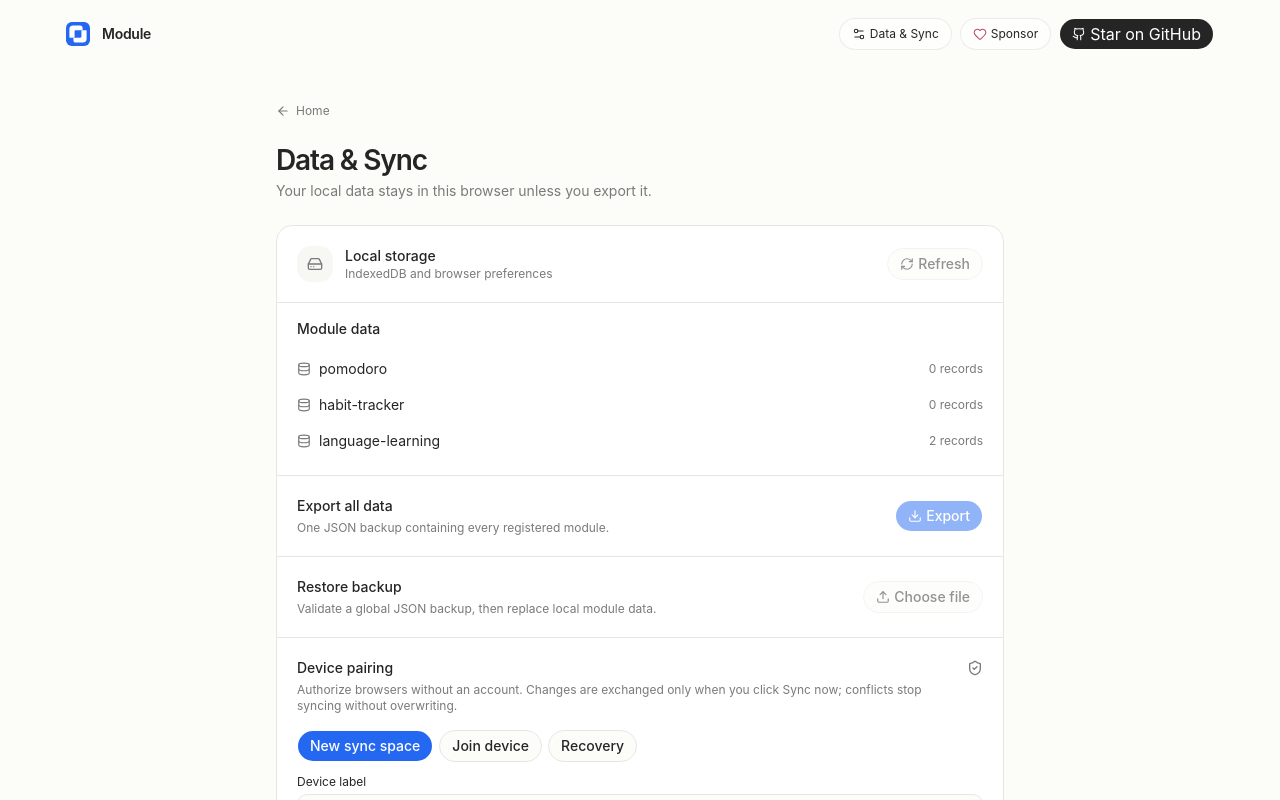
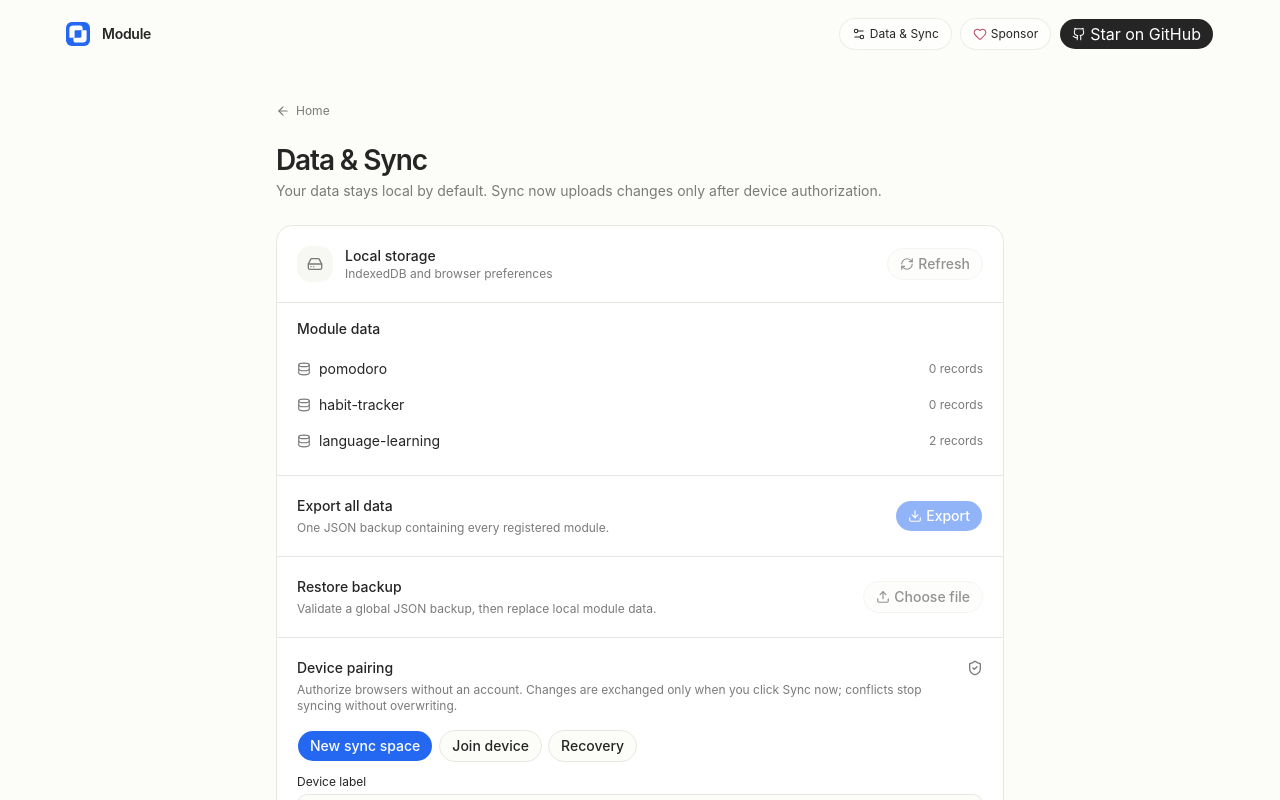
Before and after one commit to howlil/modu-app, a SvelteKit app: page /settings/data in a window 1280 px wide. Shown: the top 800 px of the page. Built offline with nearby package versions, Linux system fonts and the light colour scheme.

Commit message:
docs(ui): accurately disclose opt-in cloud transfer from Data & Sync settings

```diff
--- a/src/routes/settings/data/+page.svelte
+++ b/src/routes/settings/data/+page.svelte
@@ -92,7 +92,7 @@
 
 <svelte:head>
   <title>Data &amp; Sync — Modu</title>
-  <meta name="description" content="Manage local Modu data and export a complete backup." />
+  <meta name="description" content="Manage local Modu data, secure device pairing, backups and manual sync." />
 </svelte:head>
 
 <section class="mx-auto w-full max-w-[760px] px-4 pb-12 pt-8 max-[760px]:px-2.5">
@@ -101,7 +101,7 @@
   </a>
   <header class="mb-6">
     <h1 class="text-page-title font-semibold tracking-[-0.04em]">Data &amp; Sync</h1>
-    <p class="mt-1 text-ui text-muted-foreground">Your local data stays in this browser unless you export it.</p>
+    <p class="mt-1 text-ui text-muted-foreground">Your data stays local by default. Sync now uploads changes only after device authorization.</p>
   </header>
   <div class="overflow-hidden rounded-[16px] border border-border bg-card">
     <section class="flex items-center justify-between gap-3 p-5">
```
